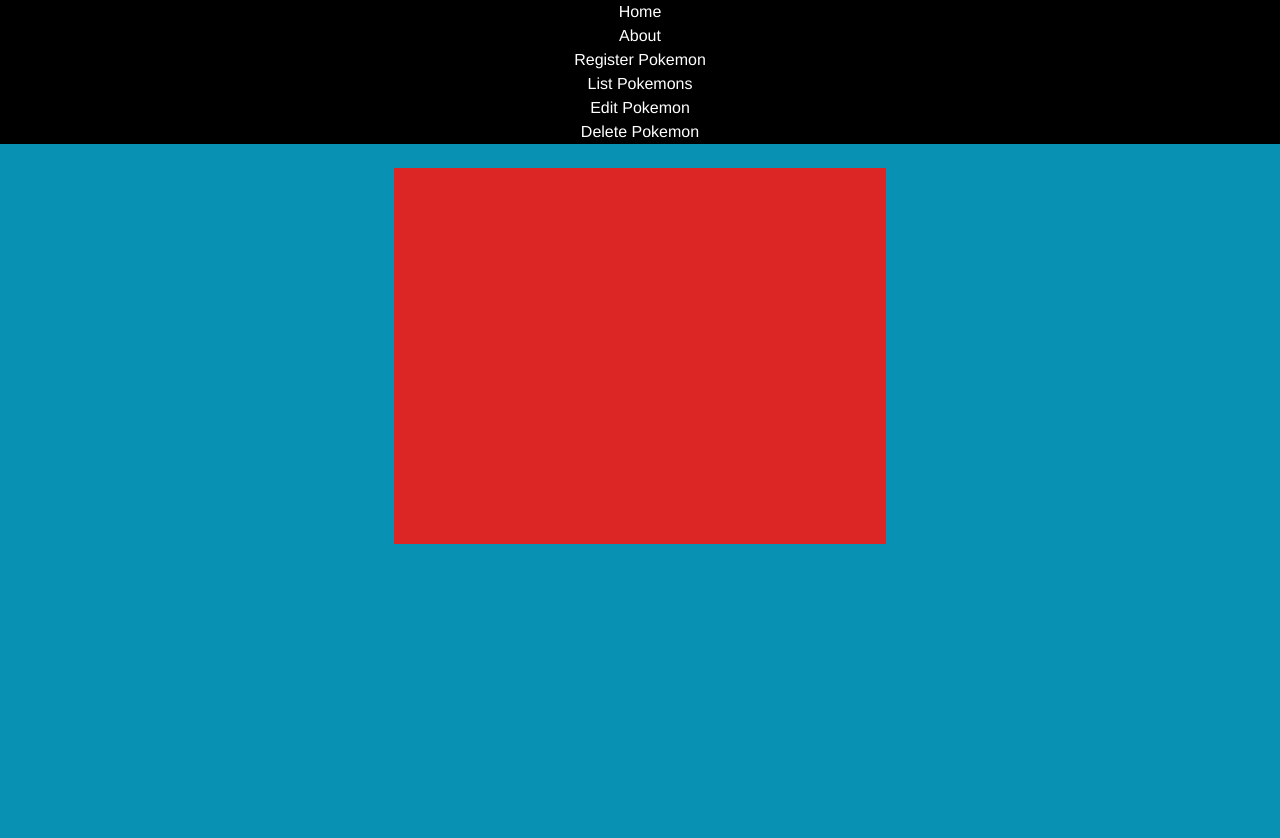
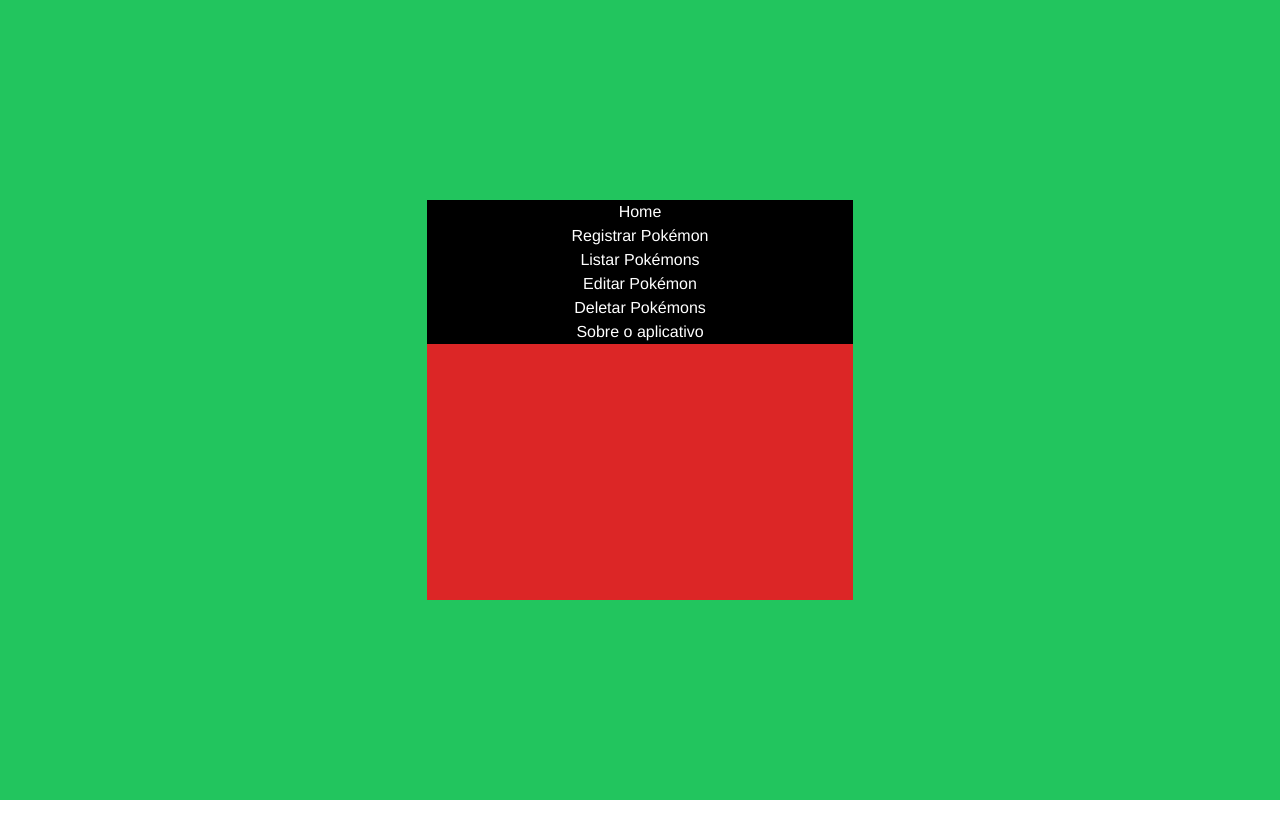
Before and after one commit to pedromends/pokedex-web, a Vue app: page / in a window 1280 px wide. Shown: the top 838 px of the page. After the commit the page ends 800 px from the top, so only its background shows below. Built offline with nearby package versions, Linux system fonts and the light colour scheme.

Commit message:
layout inicial

```diff
--- a/src/App.vue
+++ b/src/App.vue
@@ -1,15 +1,7 @@
 <template>
   <div id="app">
-    <nav class="grid grid-rows-6 bg-black text-white">
-      <router-link to="/">Home</router-link>
-      <router-link to="/about">About</router-link>
-      <router-link to="/create-pokemon">Register Pokemon</router-link>
-      <router-link to="/list-pokemon">List Pokemons</router-link>
-      <router-link to="/edit-pokemon">Edit Pokemon</router-link>
-      <router-link to="/delete-pokemon">Delete Pokemon</router-link>
-    </nav>
-    <section class="w-full h-screen bg-cyan-600 p-6">
-      <router-view class="m-auto bg-red-600 w-2/5 h-2/4"/>
+    <section class="w-full h-screen bg-green-500 relative">
+      <router-view class="bg-red-600 w-2/6 h-2/4 absolute top-1/4 left-1/3"/>
     </section>
   </div>
 </template>
--- a/src/router/index.js
+++ b/src/router/index.js
@@ -1,10 +1,11 @@
 import Vue from 'vue';
 import VueRouter from 'vue-router';
-import HomeView from '../views/HomeView.vue';
+import MainMenu from '../views/MainMenu.vue';
 import CreateView from '../views/CreateView.vue';
 import ListView from '../views/ListView.vue';
 import EditView from '../views/EditView.vue';
 import DeleteView from '../views/DeleteView.vue';
+import AboutView from '../views/AboutView.vue';
 
 Vue.use(VueRouter);
 
@@ -12,15 +13,12 @@
   {
     path: '/',
     name: 'home',
-    component: HomeView,
+    component: MainMenu,
   },
   {
     path: '/about',
     name: 'about',
-    // route level code-splitting
-    // this generates a separate chunk (about.[hash].js) for this route
-    // which is lazy-loaded when the route is visited.
-    component: () => import(/* webpackChunkName: "about" */ '../views/AboutView.vue'),
+    component: AboutView,
   },
   {
     path: '/create-pokemon',
@@ -39,7 +37,7 @@
   },
   {
     path: '/delete-pokemon',
-    name: 'createpokemon',
+    name: 'deletepokemon',
     component: DeleteView,
   },
 ];
--- a/src/views/AboutView.vue
+++ b/src/views/AboutView.vue
@@ -1,5 +1,5 @@
 <template>
   <div class="about">
-    <h1>This is an about page</h1>
+    <h1>Sobre o aplicativo</h1>
   </div>
 </template>
--- a/src/views/HomeView.vue
+++ /dev/null
@@ -1,18 +0,0 @@
-<template>
-  <div class="home">
-    <!-- <img alt="Vue logo" src="../assets/logo.png">
-    <HelloWorld msg="Welcome to Your Vue.js App"/> -->
-  </div>
-</template>
-
-<script>
-// @ is an alias to /src
-// import HelloWorld from '@/components/HelloWorld.vue';
-
-export default {
-  name: 'HomeView',
-  components: {
-    // HelloWorld,
-  },
-};
-</script>
--- /dev/null
+++ b/src/views/MainMenu.vue
@@ -0,0 +1,24 @@
+<template>
+  <div class="home">
+    <nav class="grid grid-rows-6 bg-black text-white">
+      <router-link to="/">Home</router-link>
+      <router-link to="/create-pokemon">Registrar Pokémon</router-link>
+      <router-link to="/list-pokemon">Listar Pokémons</router-link>
+      <router-link to="/edit-pokemon">Editar Pokémon</router-link>
+      <router-link to="/delete-pokemon">Deletar Pokémons</router-link>
+      <router-link to="/about">Sobre o aplicativo</router-link>
+    </nav>
+  </div>
+</template>
+
+<script>
+// @ is an alias to /src
+// import HelloWorld from '@/components/HelloWorld.vue';
+
+export default {
+  name: 'MainMenu',
+  components: {
+    // HelloWorld,
+  },
+};
+</script>
```
